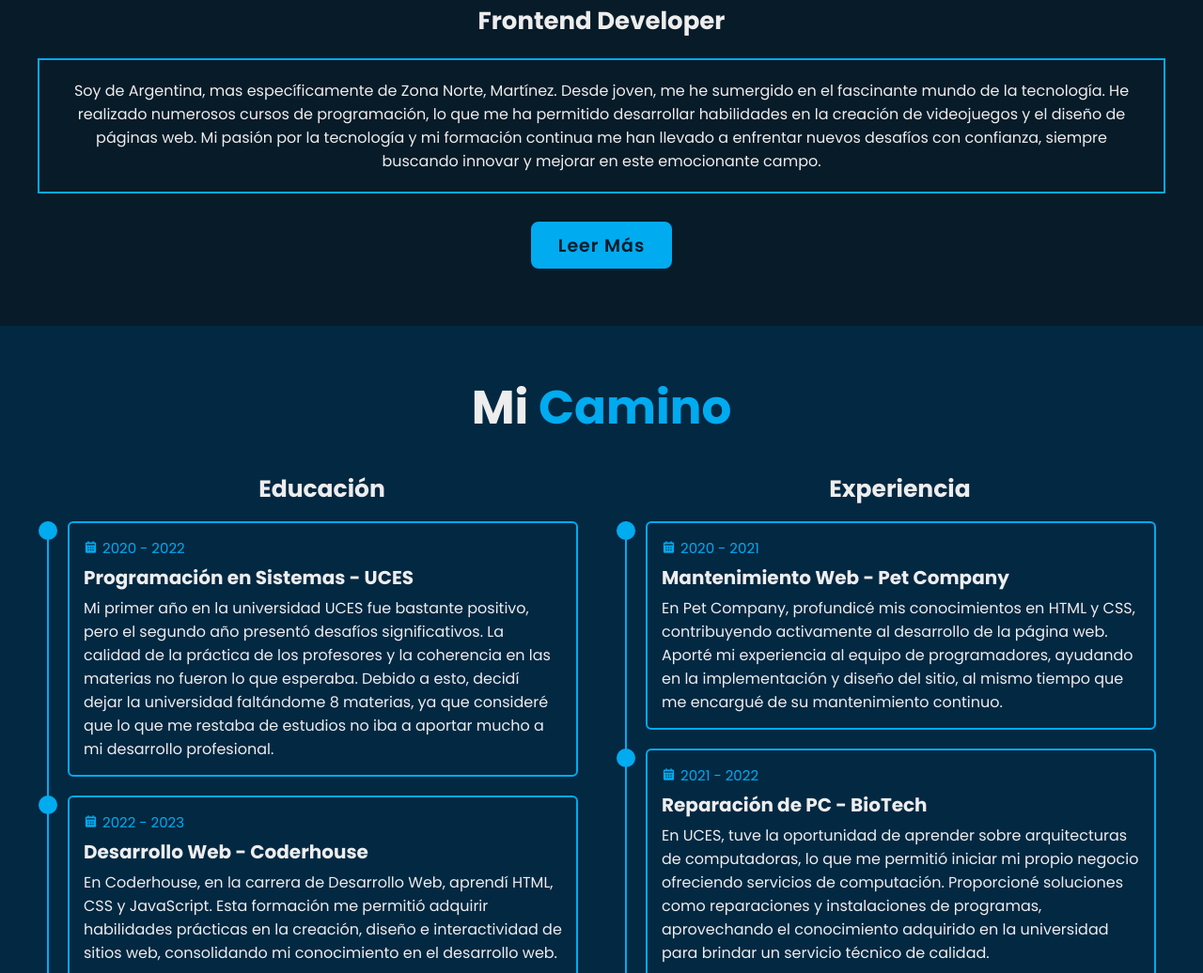
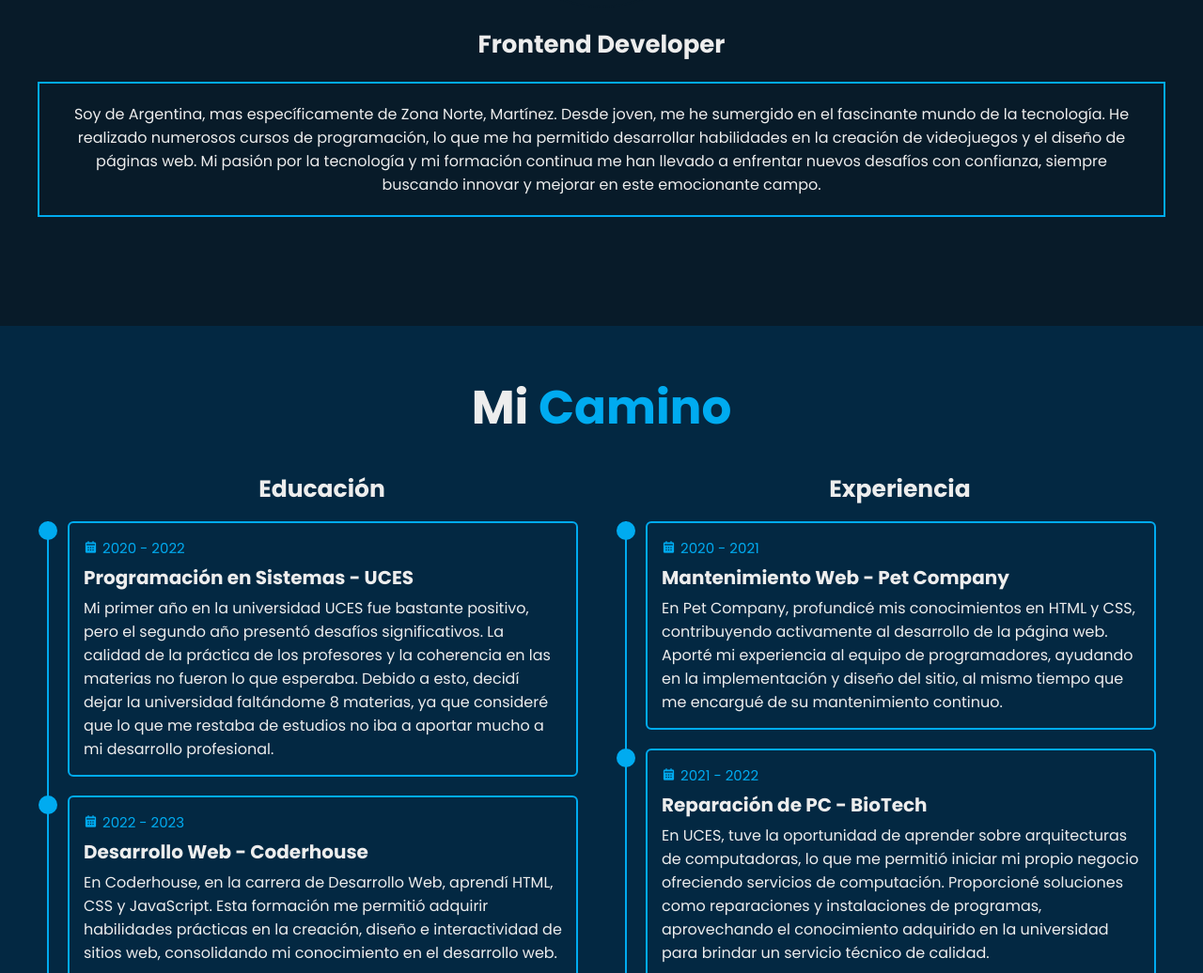
Before and after one commit to Juampatagle/Portfolio, a plain HTML site: page index.html in a window 1280 px wide. Shown: the part 1253-2289 px from the top of the page at 94% size. Drawn offline with nearby package versions, Linux system fonts and the light colour scheme.

Commit message:
saque botones

```diff
--- a/index.html
+++ b/index.html
@@ -51,9 +51,7 @@
             <h3>Frontend Developer</h3>
             <p>Soy de Argentina, mas específicamente de Zona Norte, Martínez. Desde joven, me he sumergido en el fascinante mundo de la tecnología. He realizado numerosos cursos de programación, lo que me ha permitido desarrollar habilidades en la creación de videojuegos y el diseño de páginas web. Mi pasión por la tecnología y mi formación continua me han llevado a enfrentar nuevos desafíos con confianza, siempre buscando innovar y mejorar en este emocionante campo.</p>
 
-            <div class="btn-box btns">
-                <a href="#" class="btn">Leer Más</a>
-            </div>
+
         </div>
     </section>
 
```
